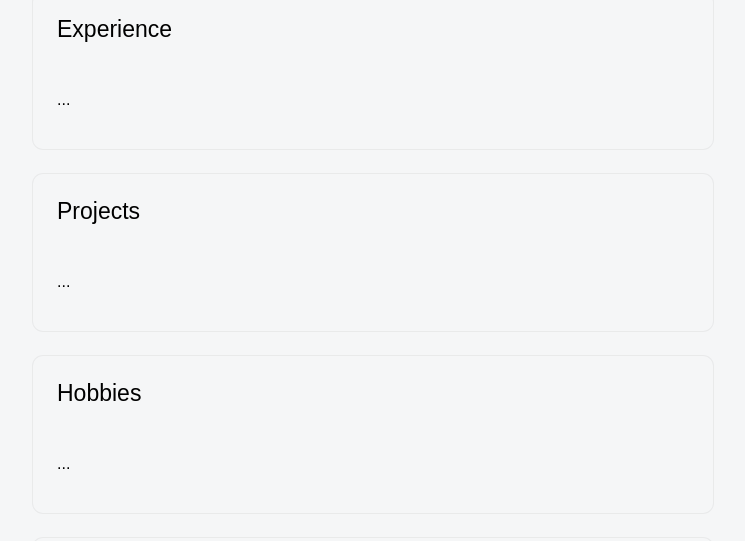
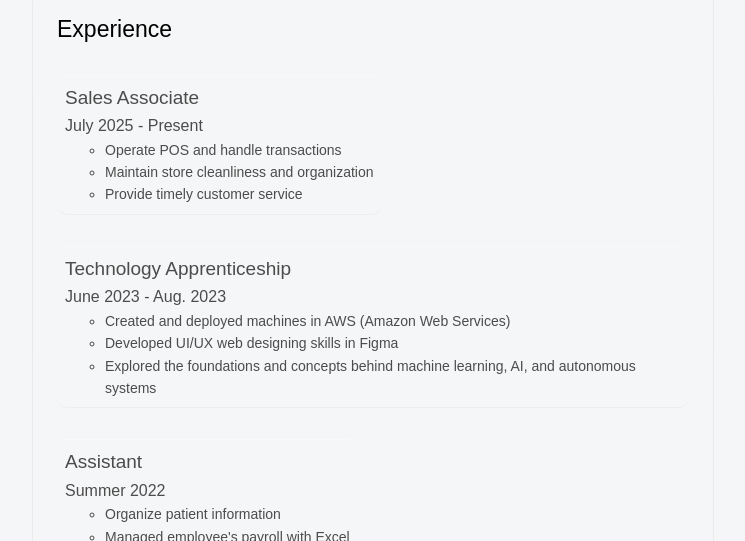
Before and after one commit to bettaburger/website, a Next.js app: page / in a window 1280 px wide. Shown: the part 411-952 px from the top of the page, without its empty margins (267-1012 px from the left). Built offline with nearby package versions, Linux system fonts and the light colour scheme.

Commit message:
added experiences

```diff
--- a/app/page.js
+++ b/app/page.js
@@ -2,32 +2,64 @@ import './page.css'
 import {Header} from './components/header'
 import {Nav} from './components/nav'
 
-
+/**
+ * remember <h2> cannot be a descendant of <p>.
+ * fixed, replace p with a div
+ */
 
 export default function Home() {
   return (
     <div className="page">
       <Header />
-      <Nav/>
+      <Nav />
         <div id="experience" className="section">
           <h1>Experience</h1>
-          <p>...</p>
+          <div className="inner-section">Sales Associate
+            <h2>July 2025 - Present</h2>
+            <ul>
+              <li>Operate POS and handle transactions</li>
+              <li>Maintain store cleanliness and organization</li>
+              <li>Provide timely customer service</li>
+            </ul>
+          </div>
+
+          <div className="inner-section">Technology Apprenticeship
+            <h2>June 2023 - Aug. 2023</h2>
+              <ul>
+                <li>Created and deployed machines in AWS (Amazon Web Services)</li>
+                <li>Developed UI/UX web designing skills in Figma</li>
+                <li>Explored the foundations and concepts behind machine learning, AI, and autonomous systems</li>
+              </ul>
+              </div>
+
+          <div className="inner-section">Assistant
+            <h2>Summer 2022</h2>
+            <ul>
+              <li>Organize patient information</li>
+              <li>Managed employee's payroll with Excel</li>
+            </ul>
+            </div>
         </div>
+        {/* end of experience*/}
 
         <div id="projects" className="section">
           <h1>Projects</h1>
           <p>...</p>
         </div>
+        {/* end of projects*/}
 
         <div id="hobbies" className="section">
           <h1>Hobbies</h1>
           <p>...</p>
         </div>
+        {/* hobbies */}
 
         <div id="me" className="section">
           <h1>About Me</h1>
           <p>...</p>
         </div>
+        {/* about me*/}
+
       <a href="https://www.flaticon.com/free-icons/pet" title="pet icons">Cat cursor by Sergei Kokota - Flaticon</a>
     </div>
   )
```
